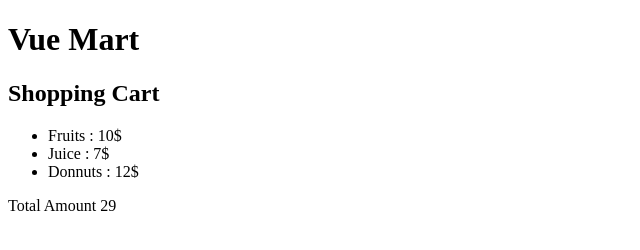
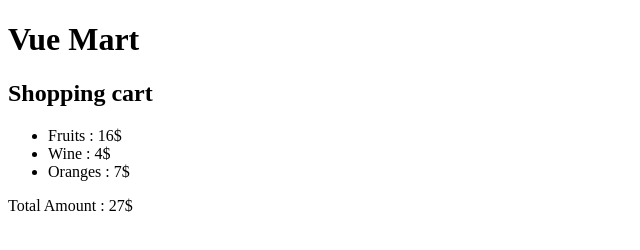
Before and after one commit to Optimus-ged/vue_js_trainings, a plain HTML site: page index.html in a window 1280 px wide. Shown: the full height of the page, 0-640 px from the left. Drawn offline with nearby package versions, Linux system fonts and the light colour scheme.

Commit message:
an other repetition for more comprehension

```diff
--- a/index.html
+++ b/index.html
@@ -4,45 +4,33 @@
 <head>
     <meta charset="UTF-8">
     <meta name="viewport" content="width=device-width, initial-scale=1.0">
+    <script src="https://cdn.jsdelivr.net/npm/vue@2.6.12/dist/vue.js"></script>
     <title>Vue js app</title>
 </head>
 
 <body>
     <div id="app">
         <h1>Vue Mart</h1>
-        <h2>Shopping Cart</h2>
+        <h2>Shopping cart</h2>
         <ul>
             <li v-for="item in shoppingCart">
-                {{ item.label }} : {{ item.cost }}$
+                {{ item.label }} : {{ item.cost}}$
             </li>
         </ul>
-        <p>Total Amount {{ totalAmaount }}</p>
+        <p>Total Amount : {{ totalAmount }}$</p>
     </div>
-    <script src="https://cdn.jsdelivr.net/npm/vue@2.6.12/dist/vue.js"></script>
     <script>
         const app = new Vue({
             el: "#app",
             data: {
                 shoppingCart: [
-                    {
-                        label: "Fruits",
-                        cost: 10,
-                        url: "/Fruits.html"
-                    },
-                    {
-                        label: "Juice",
-                        cost: 7,
-                        url: "/juice.html"
-                    },
-                    {
-                        label: "Donnuts",
-                        cost: 12,
-                        url: "/Donnuts.html"
-                    }
+                    { label: "Fruits", cost: 16, url: "/Fruits.html" },
+                    { label: "Wine", cost: 4, url: "/Wine.html" },
+                    { label: "Oranges", cost: 7, url: "/Oranges.html" },
                 ]
             },
             computed: {
-                totalAmaount() {
+                totalAmount() {
                     let total = 0;
                     this.shoppingCart.forEach(item => {
                         total += item.cost
```
